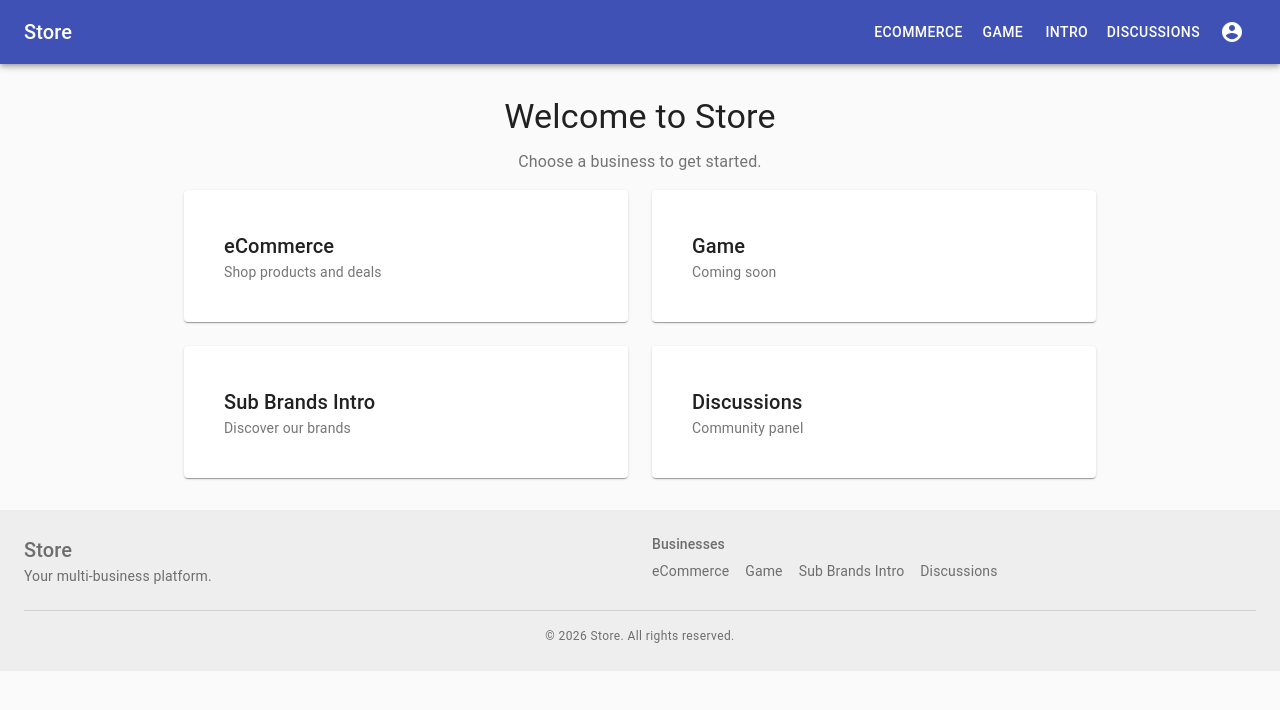
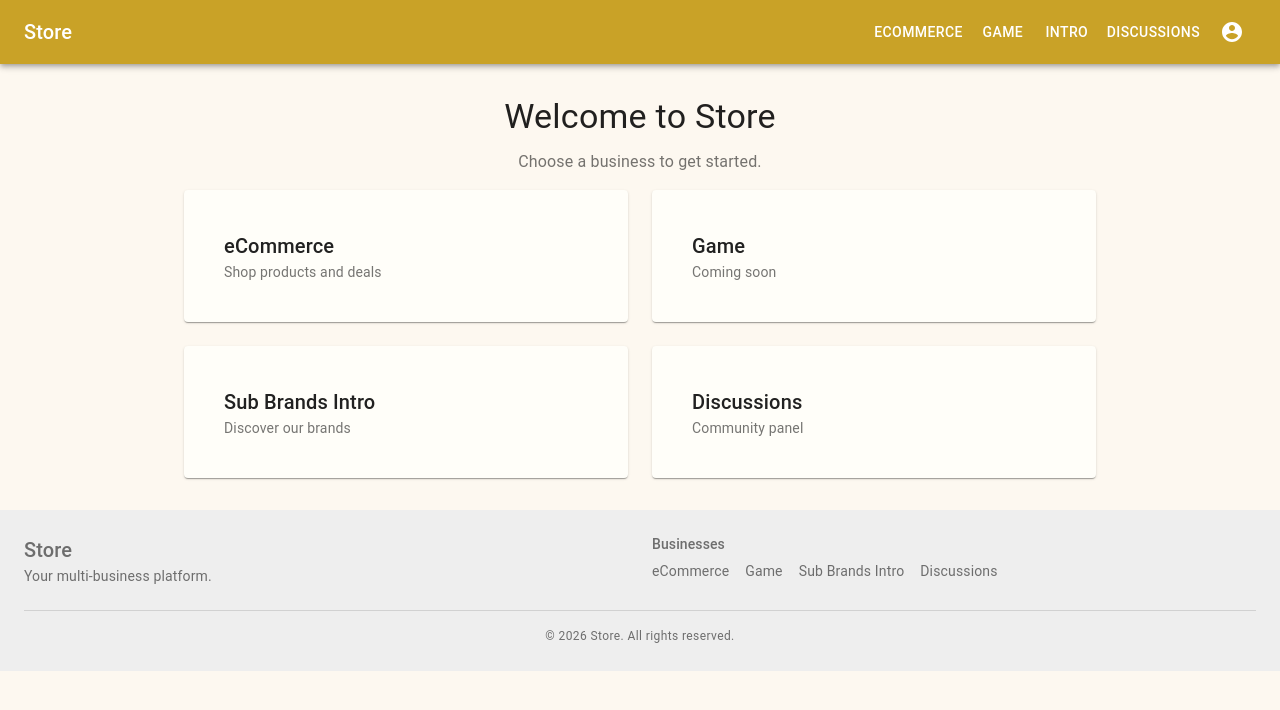
Before and after one commit to w-whistler/next-tutor, a Next.js app: page / in a window 1280 px wide. Shown: the top 710 px of the page. Built offline with nearby package versions, Linux system fonts and the light colour scheme.

Commit message:
update mui theme inspired by crops

```diff
--- /dev/null
+++ b/lib/theme.js
@@ -0,0 +1,28 @@
+import { createMuiTheme } from "@material-ui/core";
+
+// Crops-inspired palette: wheat, golden, amber, harvest
+const theme = createMuiTheme({
+  palette: {
+    primary: {
+      light: "#E6C547",
+      main: "#C9A227",
+      dark: "#9A7B00",
+      contrastText: "#fff",
+    },
+    secondary: {
+      light: "#8B9E6B",
+      main: "#6B8E23",
+      dark: "#4A6616",
+      contrastText: "#fff",
+    },
+    background: {
+      default: "#FDF8F0",
+      paper: "#FFFEF9",
+    },
+  },
+  typography: {
+    fontFamily: '"Roboto", "Helvetica", "Arial", sans-serif',
+  },
+});
+
+export default theme;
--- a/pages/_app.js
+++ b/pages/_app.js
@@ -7,6 +7,8 @@ import { AuthProvider } from "../context/AuthContext";
 import { CartProvider } from "../context/CartContext";
 import { WishlistProvider } from "../context/WishlistContext";
 import { CssBaseline } from "@material-ui/core";
+import { ThemeProvider } from "@material-ui/core/styles";
+import theme from "../lib/theme";
 
 export default function MyApp({ Component, pageProps, router }) {
   const pathname = router.pathname;
@@ -43,6 +45,7 @@ export default function MyApp({ Component, pageProps, router }) {
   );
 
   return (
+    <ThemeProvider theme={theme}>
       <AuthProvider>
         <CartProvider>
           <WishlistProvider>
@@ -56,5 +59,6 @@ export default function MyApp({ Component, pageProps, router }) {
           </WishlistProvider>
         </CartProvider>
       </AuthProvider>
+    </ThemeProvider>
   );
 }
```
Lines whose indentation alone changed are shown as unchanged.
